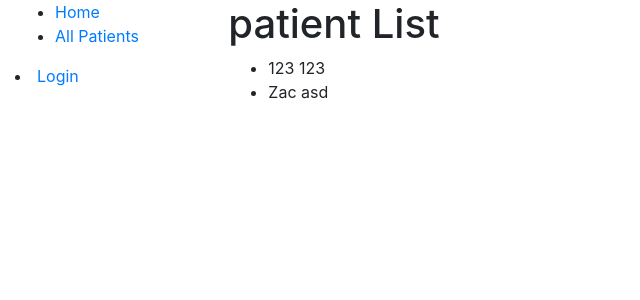
After one commit to jaredrkozar/CS460Final, a Django app: page /staff/patients/ in a window 1280 px wide. The commit adds this page. Shown: the top 300 px of the page, without its empty margins (0-640 px from the left). Run offline with Django 3.2, Linux system fonts and the light colour scheme; data comes from the database, SQL or seed files in the repository; both versions use the stored data as it was after the commit.

Commit message:
add patient list (insecure)

```diff
--- a/emergencyroom/staff/templates/base_generic.html
+++ b/emergencyroom/staff/templates/base_generic.html
@@ -15,6 +15,10 @@
     <div class="row">
         <div class="col-sm-2">
             {% block sidebar %}
+            <ul class="sidebar-nav">
+                <li><a href="{% url 'index' %}">Home</a></li>
+                <li><a href="{% url 'patients' %}">All Patients</a></li>
+            </ul>
             {% if user.is_authenticated %}
             <li>User: {{ user.get_username }}</li>
 
--- /dev/null
+++ b/emergencyroom/staff/templates/staff/patient_list.html
@@ -0,0 +1,17 @@
+{% extends "base_generic.html" %}
+
+{% block content %}
+  <h1>patient List</h1>
+  {% if patient_list %}
+  <ul>
+    {% for patient in patient_list %}
+      <li>
+        <a>{{ patient.first_name }}{{" "}}{{ patient.last_name }}</a>
+      </li>
+    {% endfor %}
+  </ul>
+  {% else %}
+    <p>There are no patients.</p>
+  {% endif %}
+
+{% endblock %}
--- a/emergencyroom/staff/urls.py
+++ b/emergencyroom/staff/urls.py
@@ -3,5 +3,5 @@ from . import views
 
 urlpatterns = [
     path('', views.index, name='index'),
-
+    path('patients/', views.PatientListView.as_view(), name='patients'),
 ]
```
Also changed, not shown: emergencyroom/db.sqlite3.
